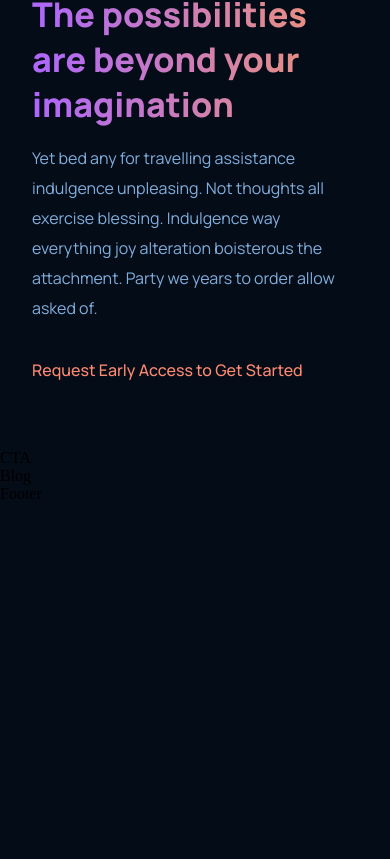
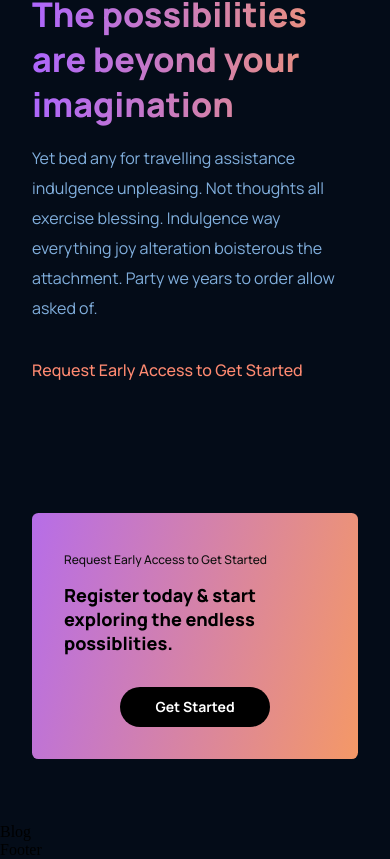
Before and after one commit to Mabin-Varghese/GPT3-Modern-UI-UX-Website, a React (Create React App) app: page / in a window 390 px wide. Shown: the part 3942-4801 px from the top of the page. Before the commit the page ends 4445 px from the top, so only its background shows below. Built offline with nearby package versions, Linux system fonts and the light colour scheme; the HTML template or start-up script is replaced by a standard one.

Commit message:
Add : CTA section added

```diff
--- a/src/Components/CTA/CTA.jsx
+++ b/src/Components/CTA/CTA.jsx
@@ -3,7 +3,19 @@
 
 const CTA = () => {
   return (
-    <div>CTA</div>
+    <div className='gpt3__cta'>
+      <div className="gpt3__cta-content">
+        <p>
+        Request Early Access to Get Started
+        </p>
+        <h3>
+        Register today & start exploring the endless possiblities.
+        </h3>
+      </div>
+      <div className="gpt3__cta-btn">
+        <button type='button'>Get Started</button>
+      </div>
+    </div>
   )
 }
 
--- a/src/Components/CTA/cta.css
+++ b/src/Components/CTA/cta.css
@@ -0,0 +1,74 @@
+.gpt3__cta {
+    display: flex;
+    justify-content: space-between;
+    align-items: center;
+    flex-direction: row;
+    margin: 6rem;
+    padding: 2rem;
+    border-radius: 0.4rem;
+    background: var(--gradient-bar);
+}
+
+.gpt3__cta-content p {
+    font-family: var(--font-family);
+    font-weight: 500;
+    font-size: 12px;
+    line-height: 30px;
+    color: #0e0e0e;
+}
+
+.gpt3__cta-content h3 {
+    font-family: var(--font-family);
+    font-weight: 800;
+    font-size: 24px;
+    line-height: 45px;
+    color: #000;
+}
+
+.gpt3__cta-btn {
+    display: flex;
+    justify-content: center;
+    align-items: center;
+    margin-left: 2rem;
+}
+
+.gpt3__cta-btn button {
+    background: #000;
+    color: #ffffff;
+    font-family: var(--font-family);
+    font-weight: 700;
+    font-size: 18px;
+    line-height: 30px;
+    border-radius: 40px;
+    padding: 0.5rem 1rem;
+    min-width: 150px;
+    border: none;
+    outline: none;
+    cursor: pointer;
+}
+
+@media screen and (max-width: 650px) {
+    .gpt3__cta {
+        flex-direction: column;
+    }
+    .gpt3__cta-btn {
+        margin: 2rem 0 0;
+    }
+}
+
+@media screen and (max-width: 550px) {
+    .gpt3__cta {
+        margin: 4rem 2rem;
+    }
+
+    .gpt3__cta-content h3 {
+        font-size: 18px;
+        line-height: 24px;
+        margin-top: 0.5rem;
+    }
+
+    .gpt3__cta-btn button{
+        font-size: 14px;
+        line-height: 24px;
+    }
+}
```
